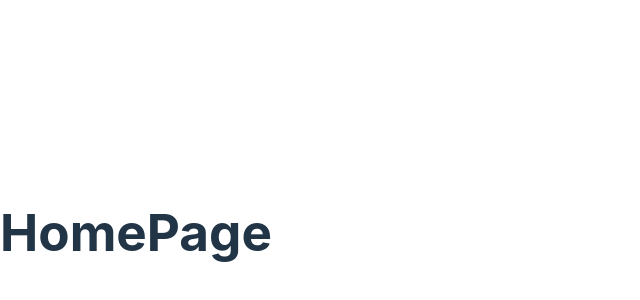
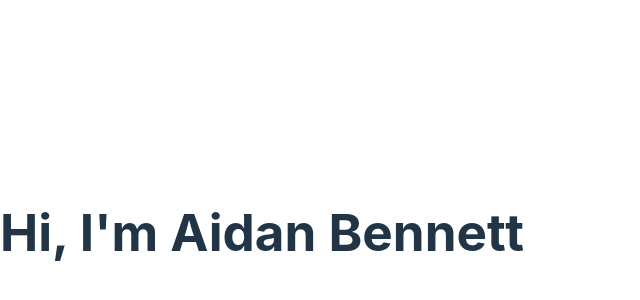
Before and after one commit to aidanjbennett/personal-site, a React (Vite) app: page / in a window 1280 px wide. Shown: the part 168-468 px from the top of the page, without its empty margins (0-640 px from the left). Built offline with nearby package versions, Linux system fonts and the light colour scheme.

Commit message:
Add title to home page

```diff
--- a/src/pages/HomePage.tsx
+++ b/src/pages/HomePage.tsx
@@ -1,9 +1,15 @@
 import React from 'react';
+import { Helmet } from 'react-helmet';
 
 export default function HomePage(): JSX.Element {
   return (
-    <div>
-      <h1>HomePage</h1>
-    </div>
+    <>
+      <Helmet>
+        <title>Home | Aidan Bennett</title>
+      </Helmet>
+      <div>
+        <h1>Hi, I'm Aidan Bennett</h1>
+      </div>
+    </>
   );
 }
```
Also changed, not shown: 1 other file (tests, documents, lock files or other folders).
